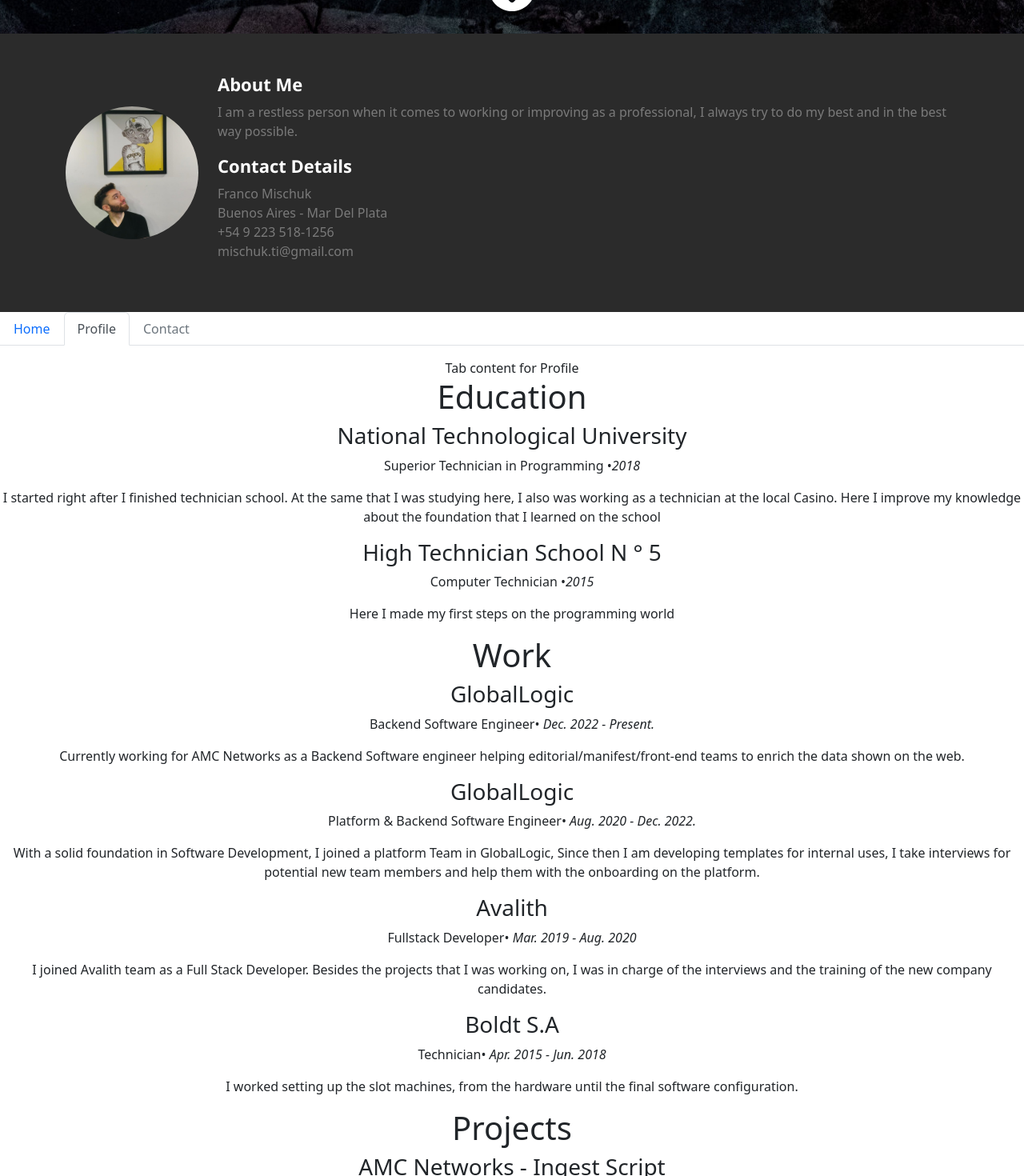
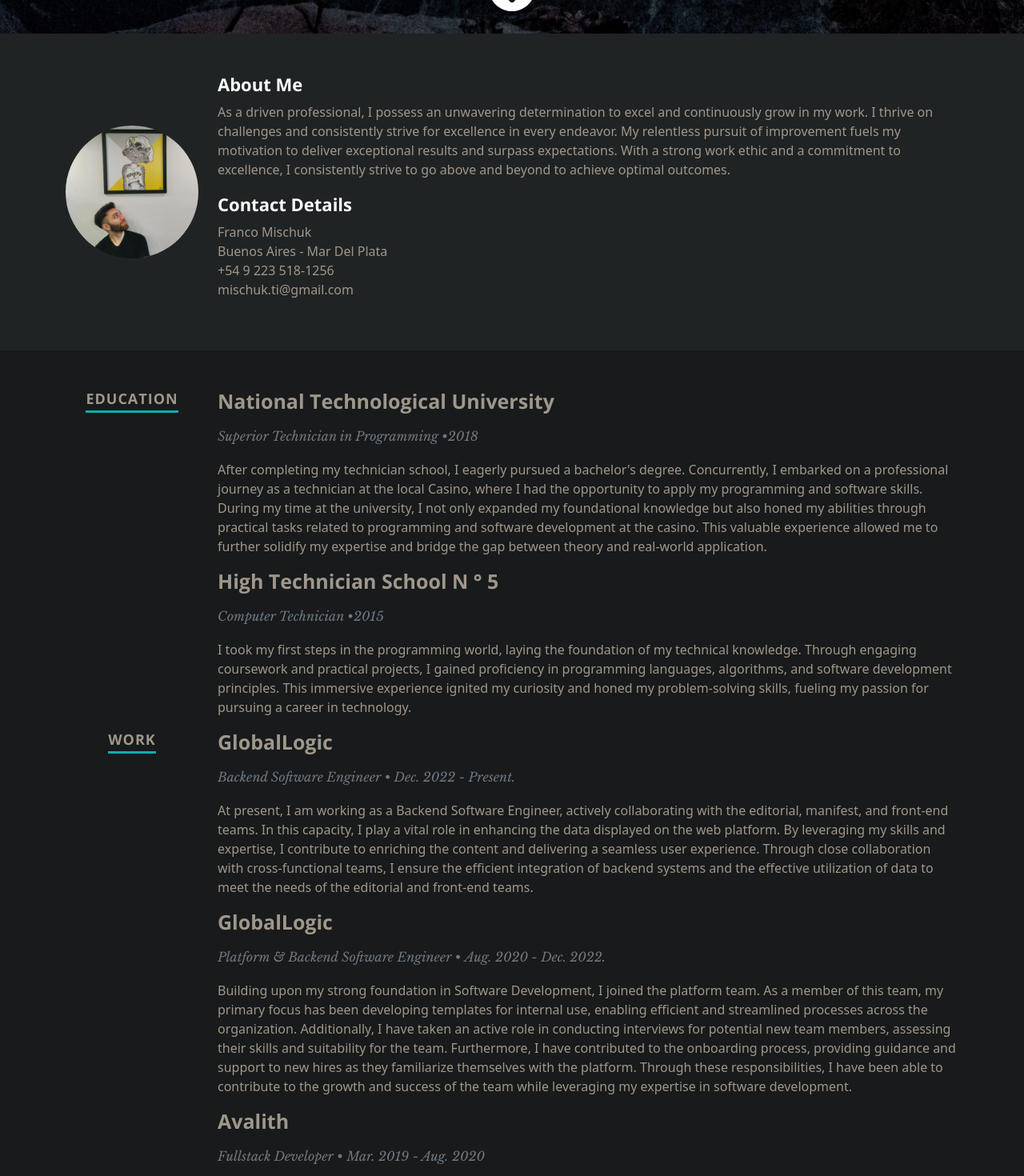
Before and after one commit to Frachuk/resume, a React (Create React App) app: page / in a window 1280 px wide. Shown: the part 1220-2690 px from the top of the page at 80% size. Built offline with nearby package versions, Linux system fonts and the light colour scheme.

Commit message:
[WIP] resume section

```diff
--- a/public/css/app.css
+++ b/public/css/app.css
@@ -18,7 +18,7 @@
 
 .description h1 {
   color: #fff;
-  font-family: 'Open_Sans';
+  font-family: 'Open_Sans-bold', serif;
 }
 
 .description h3 {
@@ -64,22 +64,53 @@
 
 .about {
   text-align: left;
-  background-color: #2b2b2b;
+  background-color: rgb(32, 35, 36);
 }
 
 .about ul {
   list-style-type: none;
   padding: 0;
-  color: #7a7a7a;
+  color: rgb(159, 151, 139);
 }
 
 .about h2 {
-  font: 22px/30px 'Open_sans', sans-serif;
+  font: 22px/30px 'Open_Sans-bold', sans-serif;
   color: #fff;
 }
 
 .about p {
-  color: #7a7a7a;
+  color: rgb(159, 151, 139);
 }
 
 /* About */
+
+/* Resume */
+
+.resume {
+  background-color: rgb(24, 26, 27);
+  color: rgb(159, 151, 139);
+}
+
+.resume h1 {
+  border-bottom: 3px solid #11abb0;
+  font: 18px/24px 'Open_Sans-bold', sans-serif;
+  text-transform: uppercase;
+  letter-spacing: 1px;
+}
+
+.resume h3 {
+  font: 25px/30px 'Open_Sans-bold', sans-serif;
+  text-align: left;
+}
+
+.resume p {
+  text-align: left;
+}
+
+.resume .info {
+  font: 16px/24px 'Libre_Baskerville-italic', serif;
+  color: #6e7881;
+  margin-bottom: 18px;
+  margin-top: 9px;
+  text-align: left;
+}
--- a/public/css/fonts.css
+++ b/public/css/fonts.css
@@ -4,6 +4,11 @@
 }
 
 @font-face {
-  font-family: 'Open_Sans';
+  font-family: 'Libre_Baskerville-italic';
+  src: local('Libre_Baskerville'), url(../fonts/Libre_Baskerville/LibreBaskerville-Italic.ttf) format('truetype');
+}
+
+@font-face {
+  font-family: 'Open_Sans-bold';
   src: local('Open_Sans'), url(../fonts/Open_Sans/static/OpenSans-Bold.ttf) format('truetype');
 }
--- a/public/resumeData.json
+++ b/public/resumeData.json
@@ -1,10 +1,10 @@
 {
   "main": {
     "name": "Franco Mischuk",
-    "occupation": "Sr. Platform engineer/Backend Developer",
-    "description": "As a perfectionist, my objective always is to be able to work for an encouraging and stable company that will assist me in developing, improving, and obtaining the necessary skills in order to become the best software developer possible.",
+    "occupation": "Senior Platform Engineer/Backend Developer",
+    "description": "With a passion for perfection, my goal is to contribute my skills and expertise to a supportive and stable company. I am driven to continuously develop and improve my abilities, aiming to become an exceptional software developer.",
     "profilePicture": "/images/profilepic.jpg",
-    "bio": "I am a restless person when it comes to working or improving as a professional, I always try to do my best and in the best way possible.",
+    "bio": "As a driven professional, I possess an unwavering determination to excel and continuously grow in my work. I thrive on challenges and consistently strive for excellence in every endeavor. My relentless pursuit of improvement fuels my motivation to deliver exceptional results and surpass expectations. With a strong work ethic and a commitment to excellence, I consistently strive to go above and beyond to achieve optimal outcomes.",
     "email": "mischuk.ti@gmail.com",
     "phone": "+54 9 223 518-1256",
     "address": {
@@ -32,13 +32,13 @@
         "school": "National Technological University",
         "degree": "Superior Technician in Programming",
         "graduated": "2018",
-        "description": "I started right after I finished technician school. At the same that I was studying here, I also was working as a technician at the local Casino. Here I improve my knowledge about the foundation that I learned on the school"
+        "description": "After completing my technician school, I eagerly pursued a bachelor's degree. Concurrently, I embarked on a professional journey as a technician at the local Casino, where I had the opportunity to apply my programming and software skills. During my time at the university, I not only expanded my foundational knowledge but also honed my abilities through practical tasks related to programming and software development at the casino. This valuable experience allowed me to further solidify my expertise and bridge the gap between theory and real-world application."
       },
       {
         "school": "High Technician School N ° 5",
         "degree": "Computer Technician",
         "graduated": "2015",
-        "description": "Here I made my first steps on the programming world"
+        "description": "I took my first steps in the programming world, laying the foundation of my technical knowledge. Through engaging coursework and practical projects, I gained proficiency in programming languages, algorithms, and software development principles. This immersive experience ignited my curiosity and honed my problem-solving skills, fueling my passion for pursuing a career in technology."
       }
     ],
     "work": [
@@ -46,25 +46,25 @@
         "company": "GlobalLogic",
         "title": "Backend Software Engineer",
         "years": "Dec. 2022 - Present.",
-        "description": "Currently working for AMC Networks as a Backend Software engineer helping editorial/manifest/front-end teams to enrich the data shown on the web."
+        "description": "At present, I am working as a Backend Software Engineer, actively collaborating with the editorial, manifest, and front-end teams. In this capacity, I play a vital role in enhancing the data displayed on the web platform. By leveraging my skills and expertise, I contribute to enriching the content and delivering a seamless user experience. Through close collaboration with cross-functional teams, I ensure the efficient integration of backend systems and the effective utilization of data to meet the needs of the editorial and front-end teams."
       },
       {
         "company": "GlobalLogic",
         "title": "Platform & Backend Software Engineer",
         "years": "Aug. 2020 - Dec. 2022.",
-        "description": "With a solid foundation in Software Development, I joined a platform Team in GlobalLogic, Since then I am developing templates for internal uses, I take interviews for potential new team members and help them with the onboarding on the platform."
+        "description": "Building upon my strong foundation in Software Development, I joined the platform team. As a member of this team, my primary focus has been developing templates for internal use, enabling efficient and streamlined processes across the organization. Additionally, I have taken an active role in conducting interviews for potential new team members, assessing their skills and suitability for the team. Furthermore, I have contributed to the onboarding process, providing guidance and support to new hires as they familiarize themselves with the platform. Through these responsibilities, I have been able to contribute to the growth and success of the team while leveraging my expertise in software development."
       },
       {
         "company": "Avalith",
         "title": "Fullstack Developer",
         "years": "Mar. 2019 - Aug. 2020",
-        "description": "I joined Avalith team as a Full Stack Developer. Besides the projects that I was working on, I was in charge of the interviews and the training of the new company candidates."
+        "description": "As a Full Stack Developer, I not only contributed to various projects but also took on additional responsibilities. I actively participated in the recruitment process, conducting interviews and assessing candidates for the company. Additionally, I played a pivotal role in training and mentoring new hires, ensuring their seamless integration into the team and fostering their professional growth. This multifaceted position allowed me to not only excel in technical projects but also contribute to the development and success of the company's talent pool."
       },
       {
         "company": "Boldt S.A",
         "title": "Technician",
         "years": "Apr. 2015 - Jun. 2018",
-        "description": "I worked setting up the slot machines, from the hardware until the final software configuration."
+        "description": "I played a crucial role in the setup and configuration of slot machines, overseeing the entire process from hardware installation to final software configuration. This involved meticulously ensuring the seamless integration of the machines, conducting thorough testing, and troubleshooting any technical issues that arose. By leveraging my expertise in hardware and software, I contributed to the successful deployment of fully operational and optimized slot machines, enhancing the overall gaming experience for customers."
       }
     ],
     "projects": [
--- a/src/views/components/Description.js
+++ b/src/views/components/Description.js
@@ -27,7 +27,7 @@ export class Description extends Component {
             <Col md={{ offset: 2, span: 8 }}>
               <h1>I&apos;m {name}.</h1>
               <h3>
-                I&apos;m a {city} based <span>{occupation}</span>. {description}
+                I&apos;m a <span>{occupation}</span> based in <span>{city}</span>. {description}
               </h3>
               <ul className='social'>{networks}</ul>
             </Col>
--- a/src/views/components/Resume.js
+++ b/src/views/components/Resume.js
@@ -1,32 +1,54 @@
 /* eslint-disable no-unused-vars */
 /* eslint-disable react/prop-types */
 import { Component } from 'react';
+import { Col, Container, Row } from 'react-bootstrap';
 import Tab from 'react-bootstrap/Tab';
 import Tabs from 'react-bootstrap/Tabs';
 
 export class Resume extends Component {
   render() {
     const { education = [], work = [], projects = [] } = this.props.data || {};
-    const parsedEducation = education.map(({ school, degree, graduated, description }) => (
-      <div key={school}>
+    const parsedEducation = education.map(({ school, degree, graduated, description }, index) => (
+      <Row key={school}>
+        {!index && (
+          <Col md='2' className='d-flex justify-content-center'>
+            <h1>Education</h1>
+          </Col>
+        )}
+        <Col md={{ offset: !index ? 0 : 2, span: !index ? 0 : 10 }}>
           <h3>{school}</h3>
+        </Col>
+        <Col md={{ offset: 2, span: 10 }}>
           <p className='info'>
             {degree} <span>&bull;</span>
             <em className='date'>{graduated}</em>
           </p>
+        </Col>
+        <Col md={{ offset: 2, span: 10 }}>
           <p>{description}</p>
-      </div>
+        </Col>
+      </Row>
     ));
 
-    const parsedWork = work.map(({ company, title, years, description }) => (
-      <div key={`${company}-${title}`}>
+    const parsedWork = work.map(({ company, title, years, description }, index) => (
+      <Row key={`${company}-${title}`}>
+        {!index && (
+          <Col md='2' className='d-flex justify-content-center'>
+            <h1>Work</h1>
+          </Col>
+        )}
+        <Col md={{ offset: !index ? 0 : 2, span: !index ? 0 : 10 }}>
           <h3>{company}</h3>
+        </Col>
+        <Col md={{ offset: 2, span: 10 }}>
           <p className='info'>
-          {title}
-          <span>&bull;</span> <em className='date'>{years}</em>
+            {title} <span>&bull;</span> <em className='date'>{years}</em>
           </p>
+        </Col>
+        <Col md={{ offset: 2, span: 10 }}>
           <p>{description}</p>
-      </div>
+        </Col>
+      </Row>
     ));
 
     const parsedProjects = projects.map(({ partner, name, years, description, techStack }) => (
@@ -48,57 +70,37 @@ export class Resume extends Component {
     ));
 
     return (
-      <section id='resume'>
-        <div className='row tech-stack'>
-          <div className='three columns header-col'>
-            <Tabs defaultActiveKey='profile' id='uncontrolled-tab-example' className='mb-3'>
-              <Tab eventKey='home' title='Home'>
-                Tab content for Home
-              </Tab>
-              <Tab eventKey='profile' title='Profile'>
-                Tab content for Profile
-              </Tab>
-              <Tab eventKey='contact' title='Contact' disabled>
-                Tab content for Contact
-              </Tab>
-            </Tabs>
+      <div className='resume p-5'>
+        <Container fluid='md'>{parsedEducation}</Container>
+        <Container fluid='md'>{parsedWork}</Container>
       </div>
-        </div>
+      // <section id='resume'>
+      //   <div className='row tech-stack'>
+      //     <div className='three columns header-col'>
+      //       <Tabs defaultActiveKey='profile' id='uncontrolled-tab-example' className='mb-3'>
+      //         <Tab eventKey='home' title='Home'>
+      //           Tab content for Home
+      //         </Tab>
+      //         <Tab eventKey='profile' title='Profile'>
+      //           Tab content for Profile
+      //         </Tab>
+      //         <Tab eventKey='contact' title='Contact' disabled>
+      //           Tab content for Contact
+      //         </Tab>
+      //       </Tabs>
+      //     </div>
+      //   </div>
 
-        <div className='row education'>
-          <div className='three columns header-col'>
-            <h1>
-              <span>Education</span>
-            </h1>
-          </div>
+      //   <div className='row projects'>
+      //     <div className='three columns header-col'>
+      //       <h1>
+      //         <span>Projects</span>
+      //       </h1>
+      //     </div>
 
-          <div className='nine columns main-col'>
-            <div className='row item'>
-              <div className='twelve columns'>{parsedEducation}</div>
-            </div>
-          </div>
-        </div>
-
-        <div className='row work'>
-          <div className='three columns header-col'>
-            <h1>
-              <span>Work</span>
-            </h1>
-          </div>
-
-          <div className='nine columns main-col'>{parsedWork}</div>
-        </div>
-
-        <div className='row projects'>
-          <div className='three columns header-col'>
-            <h1>
-              <span>Projects</span>
-            </h1>
-          </div>
-
-          <div className='nine columns main-col'>{parsedProjects}</div>
-        </div>
-      </section>
+      //     <div className='nine columns main-col'>{parsedProjects}</div>
+      //   </div>
+      // </section>
     );
   }
 }
```
Lines whose indentation alone changed are shown as unchanged.
